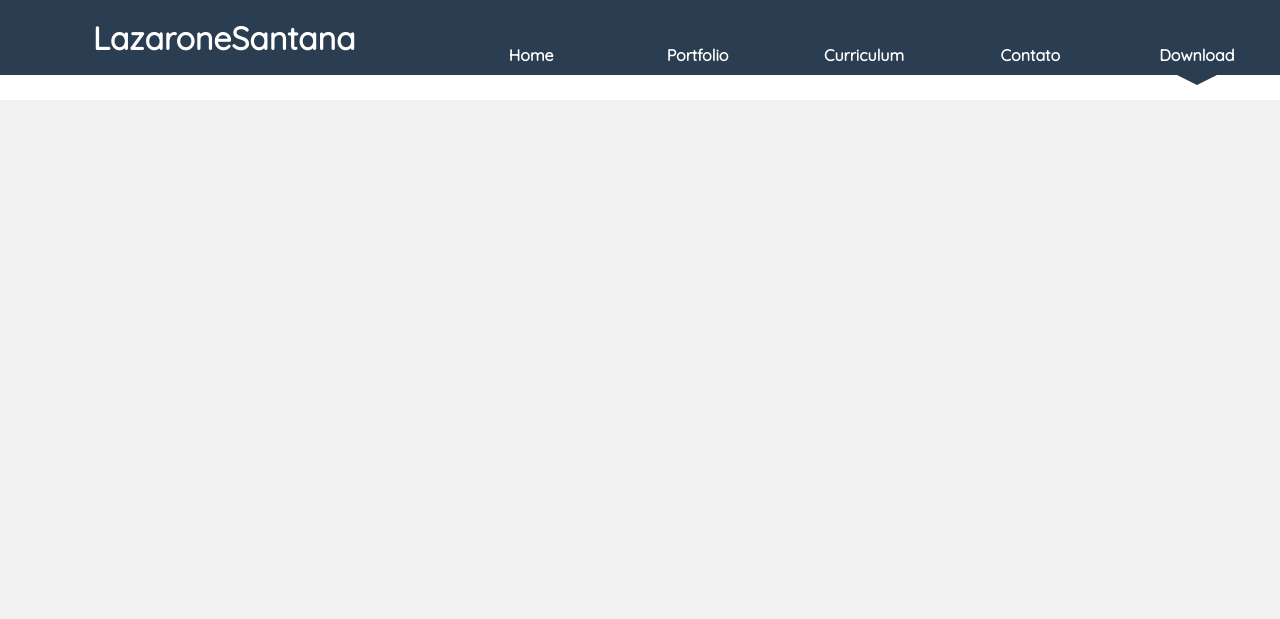
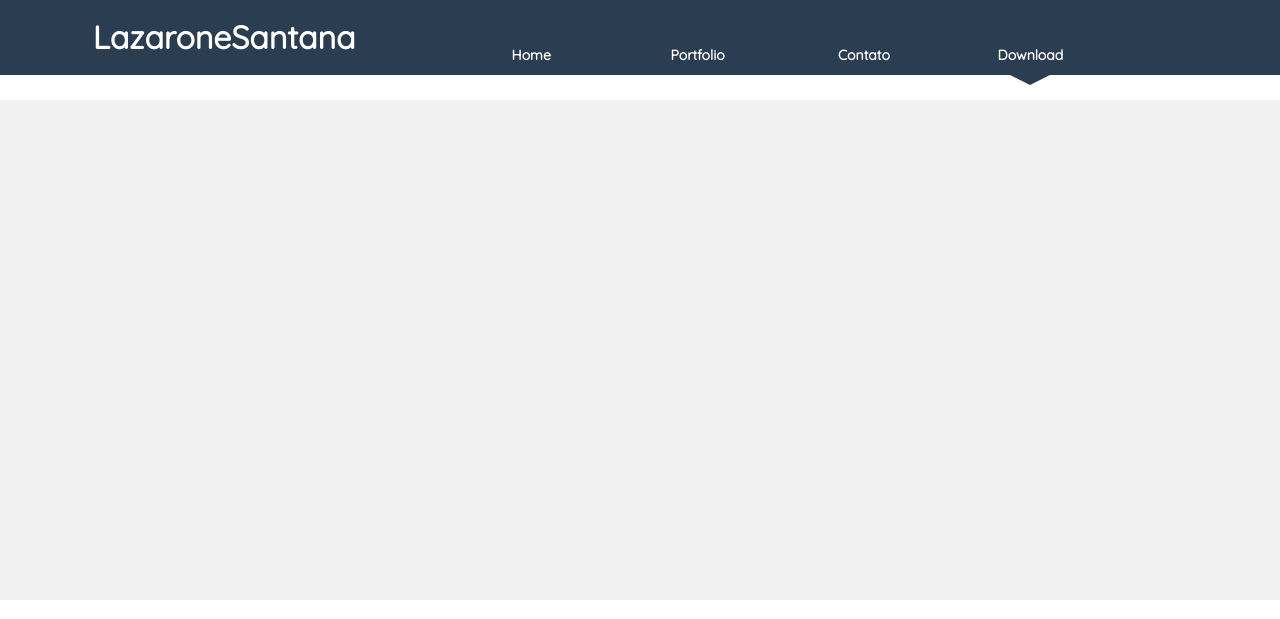
Before and after one commit to lazaroness/lazaronesantana, a PHP site: page / in a window 1280 px wide. Shown: the top 619 px of the page. Run offline with PHP 8.4, Linux system fonts and the light colour scheme.

Commit message:
ajustes na index

```diff
--- a/index.php
+++ b/index.php
@@ -15,7 +15,7 @@
     <link href='https://fonts.googleapis.com/css?family=Alegreya+Sans+SC' rel='stylesheet' type='text/css'>
     <link href='https://fonts.googleapis.com/css?family=Montserrat' rel='stylesheet' type='text/css'>
 
-<!--    <link href="stylesheets/bootstrap.min.css" rel="stylesheet" type="text/css"> -->
+    <link href="stylesheets/bootstrap.min.css" rel="stylesheet" type="text/css">
     <link href="stylesheets/font-awesome.min.css" rel="stylesheet" type="text/css">
     <link href="stylesheets/animate.css" rel="stylesheet" type="text/css">
     <link href="stylesheets/creative-brands.css" rel="stylesheet" type="text/css">
@@ -41,13 +41,10 @@
                     <a href="#secao-2">Portfolio<div class="seta-identificacao"></div></a>
                 </li>
                 <li class="itens" id="item-3">
-                    <a href="#secao-3">Curriculum<div class="seta-identificacao"></div></a>
+                    <a href="#secao-3">Contato<div class="seta-identificacao"></div></a>
                 </li>
                 <li class="itens" id="item-4">
-                    <a href="#secao-4">Contato<div class="seta-identificacao"></div></a>
-                </li>
-                <li class="itens" id="item-5">
-                    <a href="#secao-5">Download<div class="seta-identificacao"></div></a>
+                    <a href="#secao-4">Download<div class="seta-identificacao"></div></a>
                 </li>
             </ul>
         </div>
@@ -65,16 +62,13 @@
     <div id="secao-4" class="secao">
         <h1>secao-4</h1>
     </div>
-    <div id="secao-5" class="secao">
-        <h1>secao-5</h1>
-    </div>
     <section id="footer">
         <div class="container">
             <div class="row">
                 <div class="col-sm-12 scrollpoint sp-effect3">
-		    <ul class="brands brands-inline">
+		                <ul class="brands brands-inline">
                         <li><a href="https://github.com/lazaroness" target="_blank" ><i class="fa fa-github"></i></a></li>
-			<li><a href="https://www.linkedin.com/in/lazarone-s-santana-66962464/" target="_blank" ><i class="fa fa-linkedin"></i></a></li>
+			                  <li><a href="https://www.linkedin.com/in/lazarone-s-santana-66962464/" target="_blank" ><i class="fa fa-linkedin"></i></a></li>
                         <li><a href="https://www.facebook.com/Santos.Lazarone" target="_blank"><i class="fa fa-facebook  hi-icon-effect-8"></i></a></li>
                     </ul>
                     <p>© <span>Lazarone S. Santana - All right reserved</span></p>
```
